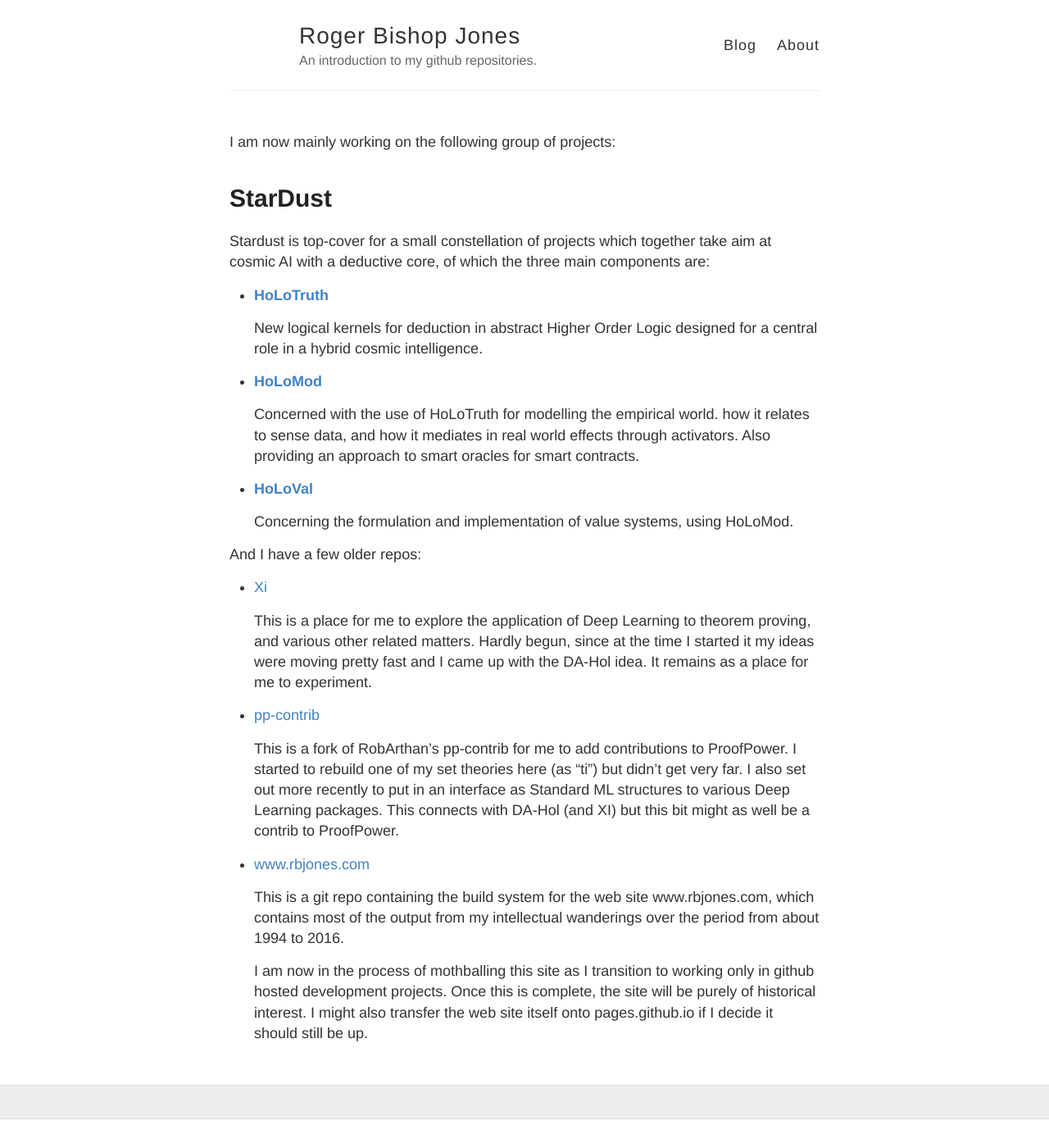
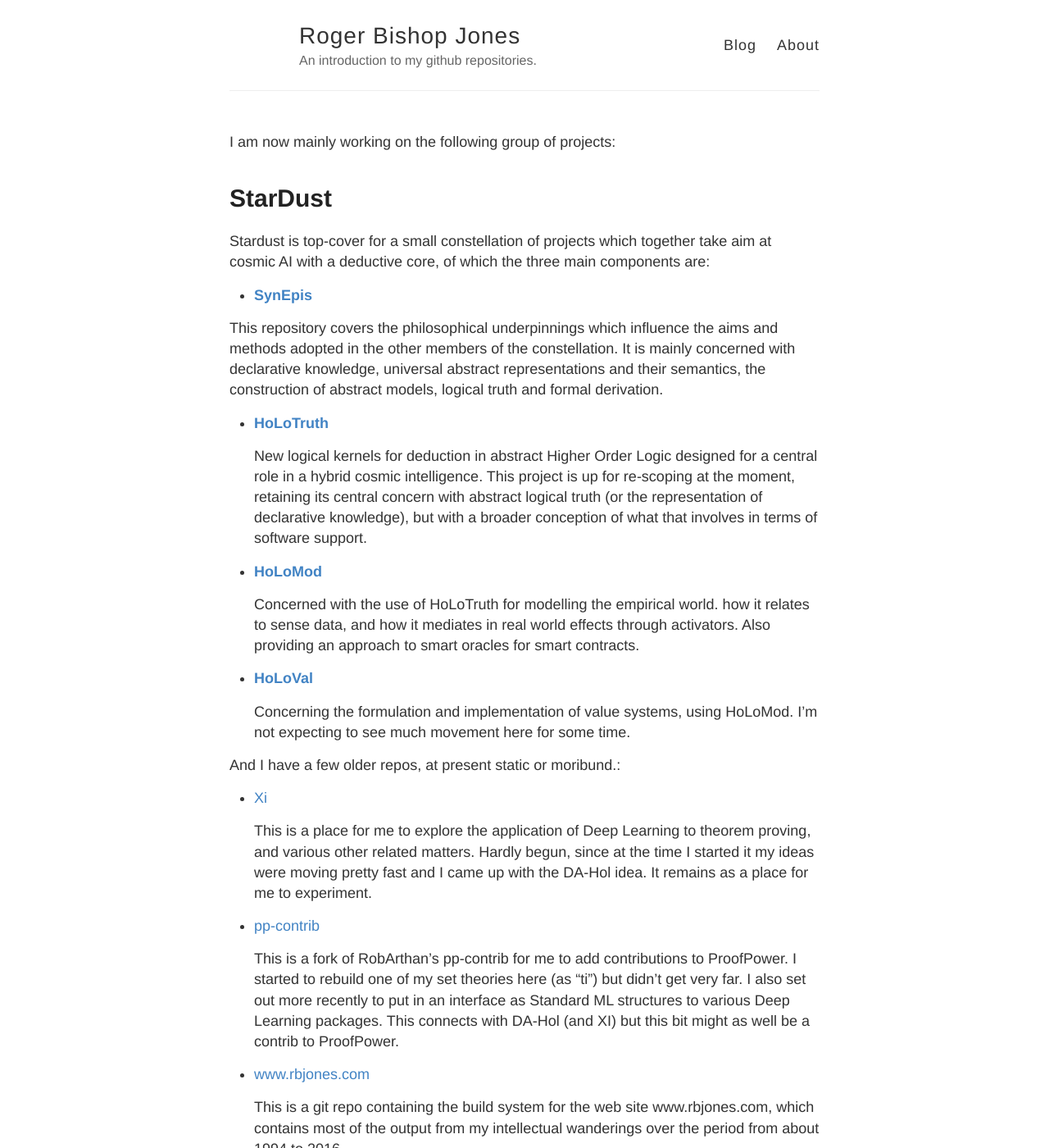
Before and after one commit to rbjones/rbjones.github.io, a Jekyll site: the page built from index.md, in a window 1280 px wide and 1400 px high. Shown: the whole window at 82% size. Built offline with Jekyll 4.4.1, drawn with Linux system fonts in a browser that asks for light colours.

Commit message:
Revision to top level of wiki
index.md

```diff
--- a/index.md
+++ b/index.md
@@ -7,9 +7,15 @@ I am now mainly working on the following group of projects:
 
   Stardust is top-cover for a small constellation of projects which together take aim at cosmic AI with a deductive core, of which the three main components are:
 
+- **[SynEpis](https://github.com/rbjones/SynEpis)**
+
+This repository covers the philosophical underpinnings which influence the aims and methods adopted in the other members of the constellation.
+It is mainly concerned with declarative knowledge, universal abstract representations and their semantics, the construction of abstract models, logical truth and  formal derivation.
+
 - **[HoLoTruth](https://github.com/rbjones/HoLoTruth)**
 
   New logical kernels for deduction in abstract Higher Order Logic designed for a central role in a hybrid cosmic intelligence.
+  This project is up for re-scoping at the moment, retaining its central concern with abstract logical truth (or the representation of declarative knowledge), but with a broader conception of what that involves in terms of software support.
 
 - **[HoLoMod](https://github.com/rbjones/HoLoMod)**
 
@@ -19,8 +25,9 @@ I am now mainly working on the following group of projects:
 - **[HoLoVal](https://github.com/rbjones/HoLoVal)**
 
   Concerning the formulation and implementation of value systems, using HoLoMod.
+  I'm not expecting to see much movement here for some time.
 
-And I have a few older repos:
+And I have a few older repos, at present static or moribund.:
 
 - [Xi](https://www.github.com/rbjones/Xi)
 
```
